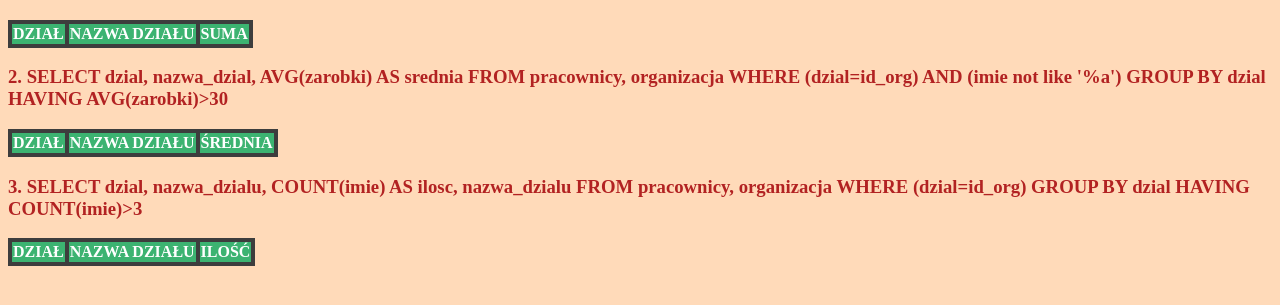
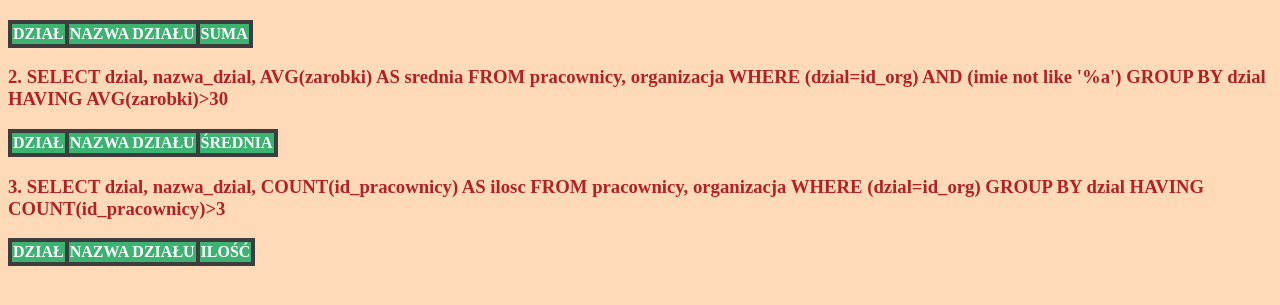
Before and after one commit to Grzegxbox/php-sql-wprowadzenie-Grzesiek-Szymanek, a PHP site: page /funkcjeAgregujace_klauzula_HAVING.php in a window 1280 px wide. Shown: the part 167-472 px from the top of the page. Run offline with PHP 8.4, Linux system fonts and the light colour scheme; data that the repository does not hold is empty.

Commit message:
Update funkcjeAgregujace_klauzula_HAVING.php

```diff
--- a/funkcjeAgregujace_klauzula_HAVING.php
+++ b/funkcjeAgregujace_klauzula_HAVING.php
@@ -41,9 +41,9 @@
               }
           echo("</table>");
 
-  echo("<h3>3. SELECT dzial, nazwa_dzialu, COUNT(imie) AS ilosc, nazwa_dzialu FROM pracownicy, organizacja WHERE (dzial=id_org) GROUP BY dzial HAVING COUNT(imie)>3</h3>");
+  echo("<h3>3. SELECT dzial, nazwa_dzial, COUNT(id_pracownicy) AS ilosc FROM pracownicy, organizacja WHERE (dzial=id_org) GROUP BY dzial HAVING COUNT(id_pracownicy)>3</h3>");
       $conn = new mysqli("remotemysql.com","Rp4CxP6YkY","V0BMRFi2V3","Rp4CxP6YkY");
-      $result = $conn -> query('SELECT dzial, nazwa_dzialu, COUNT(imie) AS ilosc FROM pracownicy, organizacja WHERE (dzial=id_org) GROUP BY dzial HAVING COUNT(imie)>3');
+      $result = $conn -> query('SELECT dzial, nazwa_dzial, COUNT(id_pracownicy) AS ilosc FROM pracownicy, organizacja WHERE dzial=id_org GROUP BY dzial HAVING COUNT(id_pracownicy)>3');
           echo("<table border=1>");
           echo("<th>DZIAŁ</th>");
           echo("<th>NAZWA DZIAŁU</th>");
```
